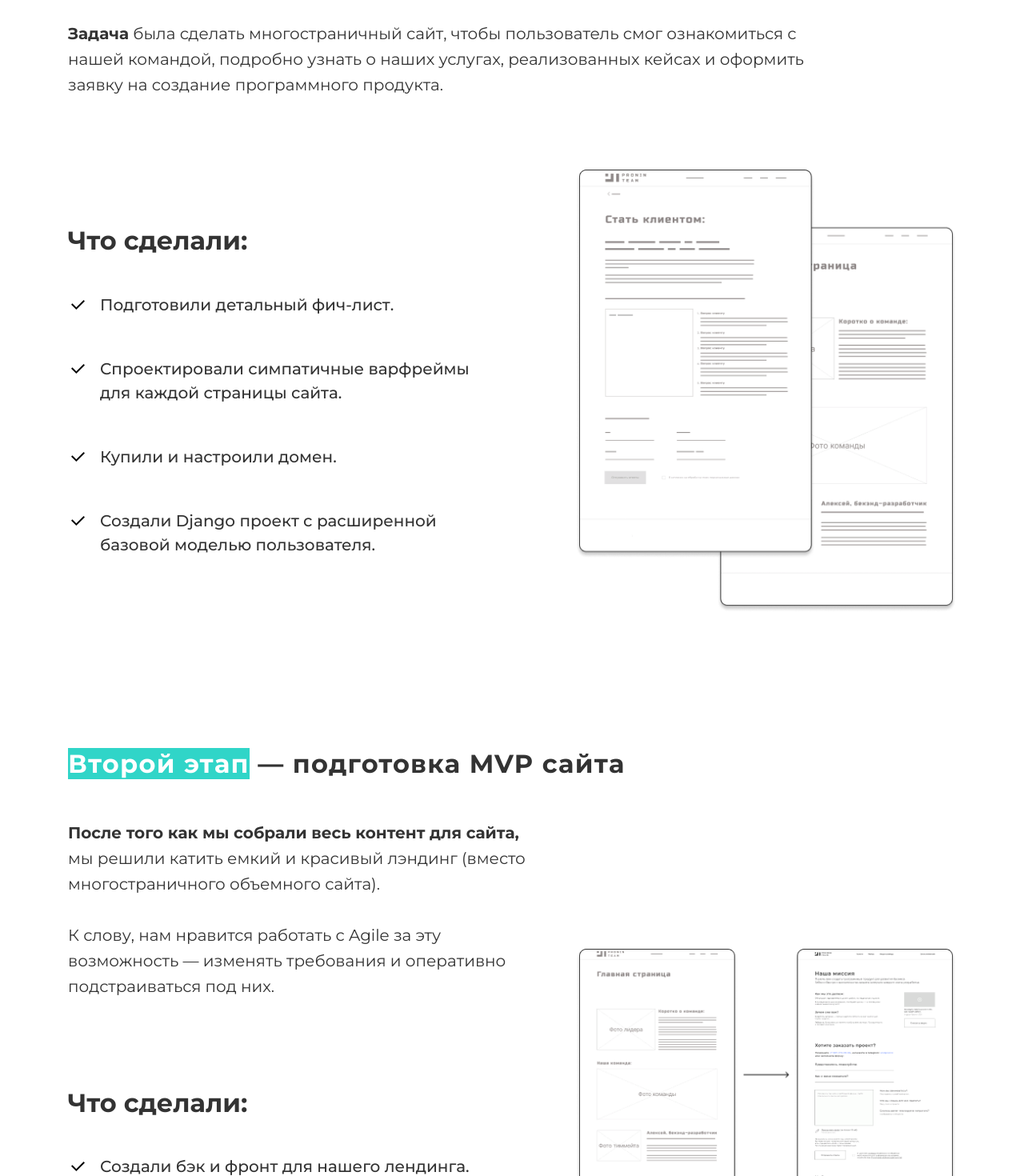
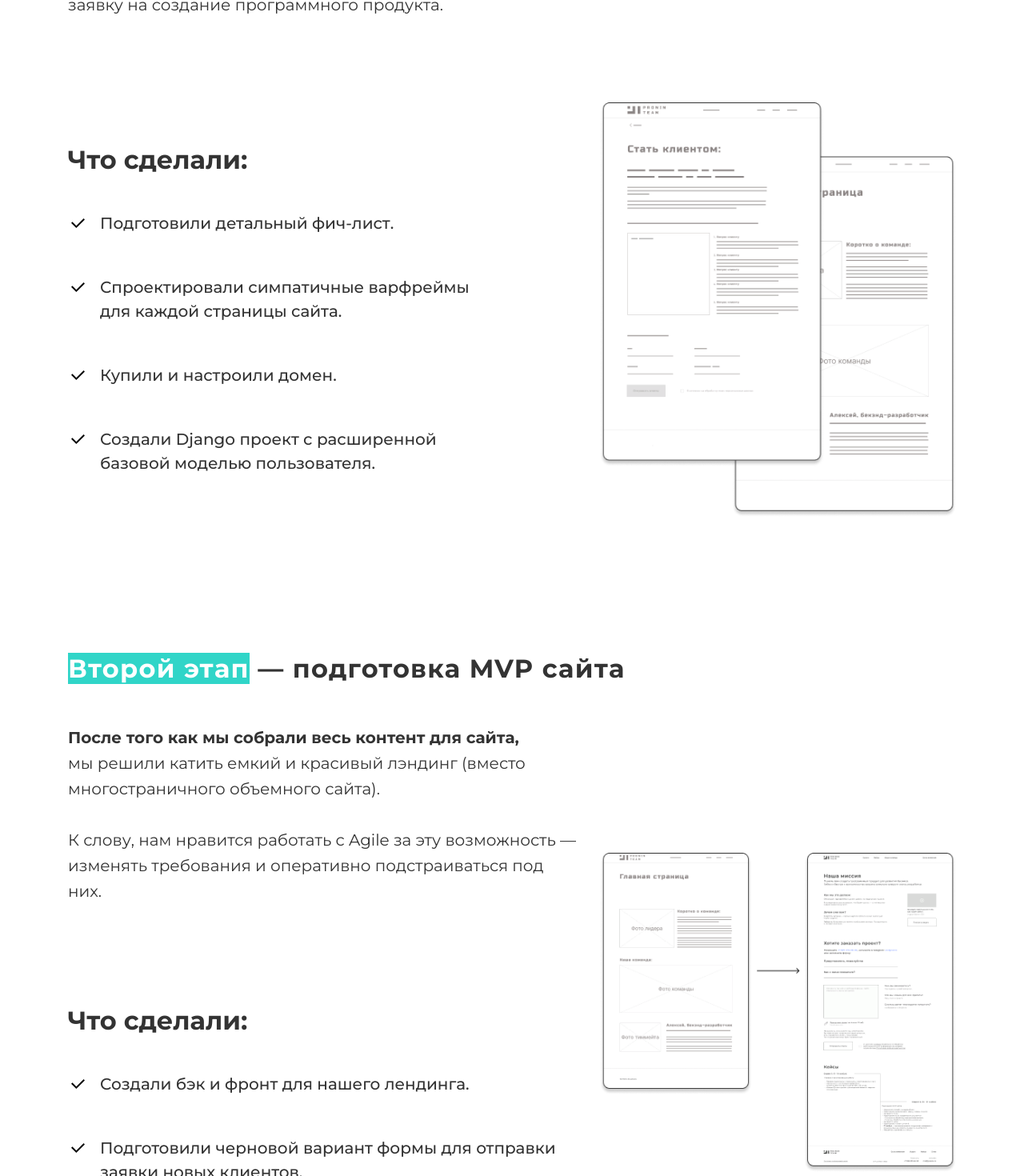
Before and after one commit to Capwell/ProninTeamFront, a Next.js app: page /cases/pronin-team in a window 1280 px wide. Shown: the part 855-2325 px from the top of the page at 80% size. Built offline with nearby package versions, Linux system fonts and the light colour scheme.

Commit message:
refactor: add bootstrap to pronin-team case page

```diff
--- a/pages/cases/pronin-team/index.jsx
+++ b/pages/cases/pronin-team/index.jsx
@@ -25,7 +25,7 @@ function CasePage() {
 {/* Banner */}
       <div className={ `${stl.banner} mb-100` }>
         <Container fluid="xxl">
-          <Row className={ `${stl.banner__inner} py-60 mb-100` }>
+          <Row className={ `${stl.banner__inner} py-60` }>
             <Col lg className="mb-40 mb-lg-0">
               <div className={ stl.banner__logo }>
                 <Image
@@ -51,20 +51,24 @@ function CasePage() {
         fluid="xxl"
         className={ `${ stl.stage } ${ stl.stage_first } mb-100 mb-lg-170` }
       >
-
+        <Row className="mb-50 mb-lg-90">
+          <Col lg="10">
             <h2 className={ `${stl.stage__title} mb-25` }>
               <span>Первый этап</span> — подготовительная работа
             </h2>
 
-        <p className={ `${stl.stage__description} mb-50 mb-lg-90` }>
+            <p className={ `${stl.stage__description}` }>
               Мы начали подготовительную работу<br/>
               по разработке сайта нашей компании.<br/>
               <br/>
               <strong>Задача</strong> была сделать многостраничный сайт, чтобы пользователь смог ознакомиться с нашей командой, подробно узнать о наших услугах, реализованных кейсах и оформить заявку на создание программного продукта.
             </p>
+          </Col>
+        </Row>
 
-        <div className={ stl.stage__block }>
-          <section className={ `${stl.stage__todo} mb-50 mb-lg-0 me-0 me-lg-30` }>
+        <Row className="justify-content-between align-items-center">
+          <Col lg="6" className="mb-50 mb-lg-0">
+            <section className={ stl.stage__todo }>
               <h2 className={ stl.todo__title }>
                 Что сделали:
               </h2>
@@ -84,8 +88,9 @@ function CasePage() {
                 </li>
               </ul>
             </section>
-
-          <div className={ `${stl.stage__img} mx-auto mx-lg-0 ms-lg-30` }>
+          </Col>
+          <Col xs="auto" lg="6" xl="5" className="mx-auto mx-lg-0">
+            <div className={ stl.stage__img }>
               <Image
                 className={ stl.img__img }
                 src="/images/cases/pronin-team/stage-1.webp"
@@ -94,7 +99,8 @@ function CasePage() {
                 height="555"
               />
             </div>
-        </div>
+          </Col>
+        </Row>
       </Container>
 {/* Stage 2 */}
       <Container
@@ -106,15 +112,19 @@ function CasePage() {
           <span>Второй этап</span> — подготовка MVP сайта
         </h2>
 
-        <div className={ `${stl.stage__content}` }>
-          <div className={ `${stl.stage__block} mb-50 mb-xl-0` }>
-            <p className={ `${stl.stage__description} mb-50 mb-xl-110` }>
+        <Row className="mb-50 mb-xl-110">
+          <Col xl="7">
+            <p className={ stl.stage__description }>
               <strong>После того как мы собрали весь контент для сайта,</strong><br/>
               мы решили катить емкий и красивый лэндинг (вместо многостраничного объемного сайта).<br/>
               <br/>
               К слову, нам нравится работать с Agile за эту возможность — изменять требования и оперативно подстраиваться под них.
             </p>
+          </Col>
+        </Row>
 
+        <Row>
+          <Col lg="6" xl="7" className="mb-50 mb-lg-0">
             <section className={ stl.stage__todo }>
               <h2 className={ stl.todo__title }>
                 Что сделали:
@@ -157,18 +167,25 @@ function CasePage() {
                 </li>
               </ul>
             </section>
-          </div>
+          </Col>
 
-          <div className={ `${stl.stage__img} mx-auto mx-xl-0 ms-xl-30` }>
+          <Col
+            xs="auto"
+            lg="6"
+            xl="5"
+            className="d-flex align-items-xl-start mx-auto mx-xl-0"
+          >
+            <div className={ stl.stage__img }>
               <Image
                 className={ stl.img__img }
                 src="/images/cases/pronin-team/stage-2.webp"
-              alt="Варфреймы первого этапа"
+                alt="Варфреймы второго этапа"
                 width="475"
                 height="425"
               />
             </div>
-        </div>
+          </Col>
+        </Row>
       </Container>
 {/* Stage 3 */}
       <Container
@@ -176,17 +193,21 @@ function CasePage() {
         fluid="xxl"
         className={ `${ stl.stage } ${ stl.stage_third } mb-170` }
       >
-
+        <Row className="mb-50 mb-lg-95">
+          <Col lg="10">
             <h2 className={ `${stl.stage__title} mb-50` }>
               <span>Третий этап</span> — доработка MVP
             </h2>
 
-        <p className={ `${stl.stage__description} mb-75` }>
+            <p className={ `${stl.stage__description}` }>
               Итак, на входе у нас был еще сырой, но работающий MVP и мы приступили к важным <b>доработкам</b>.
             </p>
+          </Col>
+        </Row>
 
-        <div className={ stl.stage__block }>
-          <section className={ `${stl.stage__todo} mb-50 mb-lg-0 me-0 me-lg-25` }>
+        <Row className="justify-content-between align-items-center">
+          <Col lg="6" xl="7" className="mb-50 mb-lg-0">
+            <section className={ stl.stage__todo }>
               <h2 className={ stl.todo__title }>
                 Что сделали:
               </h2>
@@ -209,17 +230,20 @@ function CasePage() {
                 </li>
               </ul>
             </section>
+          </Col>
 
-          <div className={ `${stl.stage__img} mx-auto` }>
+          <Col xs="auto" lg="6" xl="5" className="mx-auto mx-lg-0">
+            <div className={ stl.stage__img }>
               <Image
                 className={ stl.img__img }
-              src="/images/cases/pronin-team/stage-1.webp"
-              alt="Варфреймы первого этапа"
+                src="/images/cases/pronin-team/stage-3.webp"
+                alt="Варфреймы третьего этапа"
                 width="475"
                 height="555"
               />
             </div>
-        </div>
+          </Col>
+        </Row>
       </Container>
     </>
   )
--- a/pages/cases/pronin-team/pronin-team.module.scss
+++ b/pages/cases/pronin-team/pronin-team.module.scss
@@ -111,10 +111,9 @@
   }
 
   &__img {
-    flex: 0 1 auto;
+    position: relative;
     width: 100%;
-    max-width: $base * 95;      // 475 px
-    height: auto;
+    max-width: $base * 89;      // 445 px
 
     .img__img {
       width: 100% !important;
@@ -137,56 +136,11 @@
   }
 }
 
-.stage_first {
-
-  .stage__description {
-    max-width: $base * 184;    // 920 px
-  }
-
-  .stage__block {
-    display: flex;
-    justify-content: space-between;
-    align-items: center;
-  }
-
-  .stage__todo {
-    max-width: $base * 108;  // 540 px
-  }
-}
-
 .stage_second {
-
-  .stage__content {
-    display: flex;
-    justify-content: space-between;
-    align-items: center;
-  }
-
-  .stage__block {
-    width: 100%;
-    max-width: $base * 115;     // 575 px
-  }
 
   .stage__img {
     position: relative;
-    top: -90px;
-  }
-}
-
-.stage_third {
-
-  .stage__description {
-    max-width: $base * 184;    // 920 px
-  }
-
-  .stage__block {
-    display: flex;
-    justify-content: space-between;
-    align-items: center;
-  }
-
-  .stage__todo {
-    max-width: $base * 122;  // 610 px
+    top: -190px;
   }
 }
 
@@ -194,23 +148,8 @@
 
   .stage_second {
 
-    .stage__content {
-      flex-wrap: wrap;
-    }
-
-    .stage__block {
-      max-width: none;     // 570 px
-    }
-
     .stage__img {
       top: 0;
-    }
-  }
-
-  .stage_third {
-
-    .stage__todo {
-      max-width: 50%;  // 540 px
     }
   }
 }
@@ -247,31 +186,5 @@
         margin-top: $base * 7;     // 35 px
       }
     }
-
-    &__img {
-      max-width: $base * 120;      // 600 px
-    }
-  }
-
-  .stage_first {
-
-    .stage__block {
-      flex-wrap: wrap;
-    }
-
-    .stage__todo {
-      max-width: none;
-    }
-  }
-
-  .stage_third {
-
-    .stage__block {
-      flex-wrap: wrap;
-    }
-
-    .stage__todo {
-      max-width: none;
-    }
   }
 }
```
Lines whose indentation alone changed are shown as unchanged.
